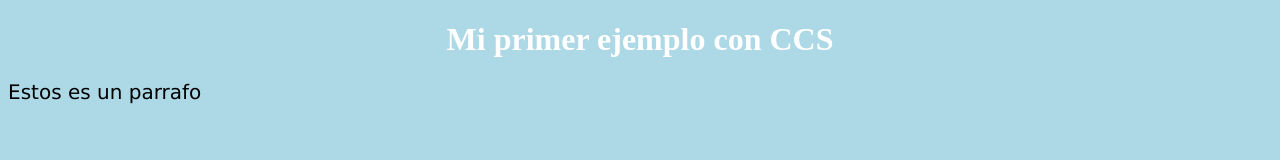
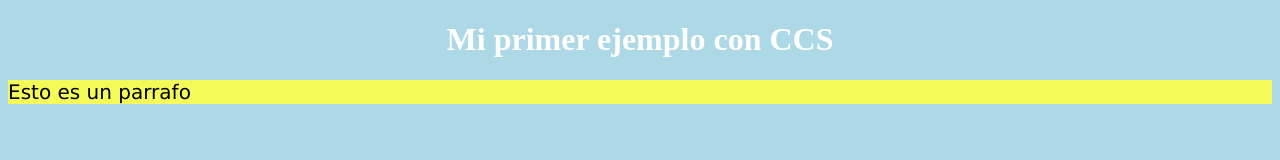
Before and after one commit to 211224385/Introduccion-Web, a plain HTML site: page Estilo1.html in a window 1280 px wide. Drawn offline with Linux system fonts and the light colour scheme.

Commit message:
Prefijos

```diff
--- a/Estilo1.html
+++ b/Estilo1.html
@@ -15,12 +15,15 @@
         p {
             font-family: Verdana;
             font-size: 20px;
+            /*Prefijo para el navegador Firefox*/
+            background-image: -moz-linear-gradient(top, #F4FA58, #FF0000);
+            background-color: #F4FA58;
         }
     </style>
 </head>
 <body>
     <h1>Mi primer ejemplo con CCS</h1>
-    <p>Estos es un parrafo</p>
+    <p>Esto es un parrafo</p>
 
 </body>
 </html>
```
